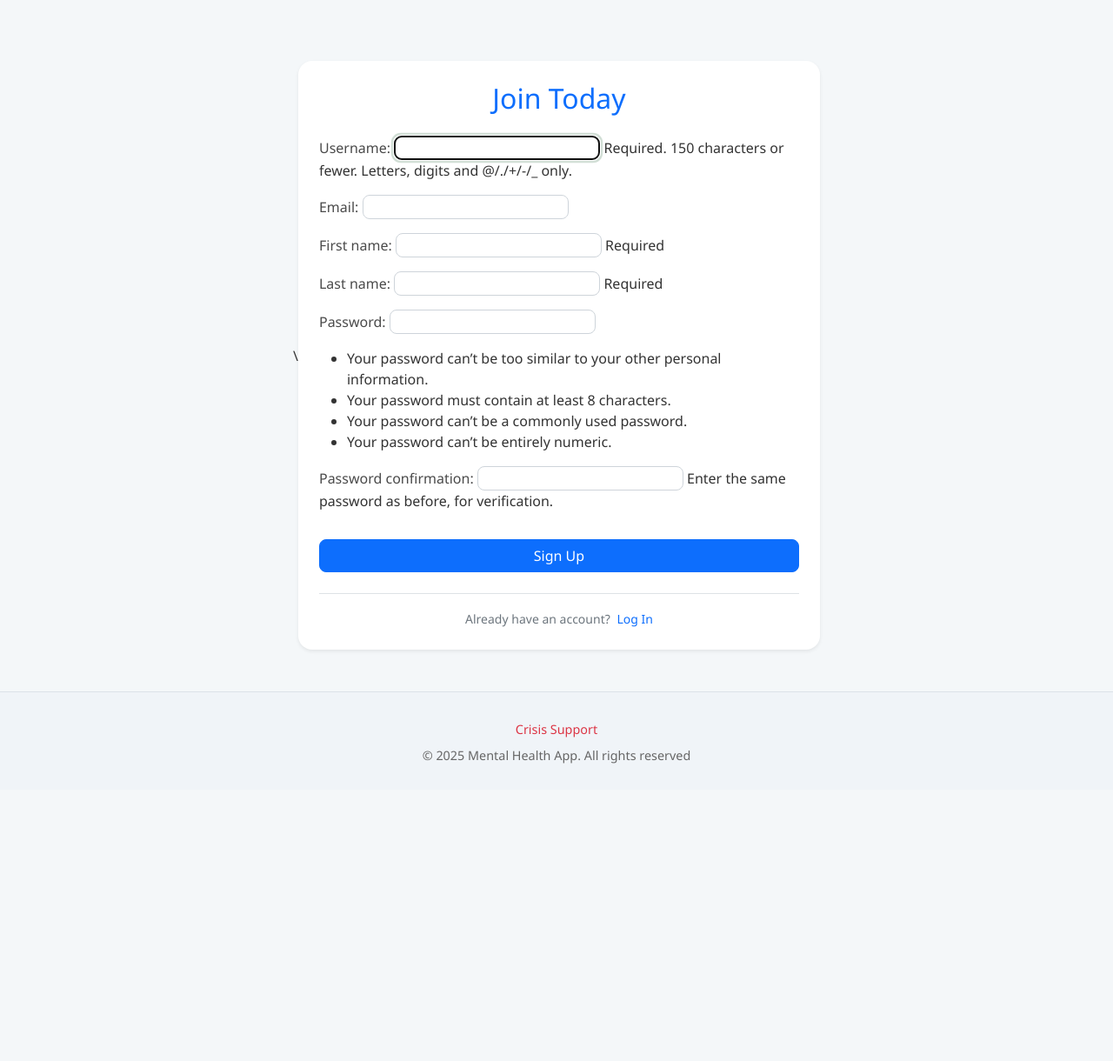
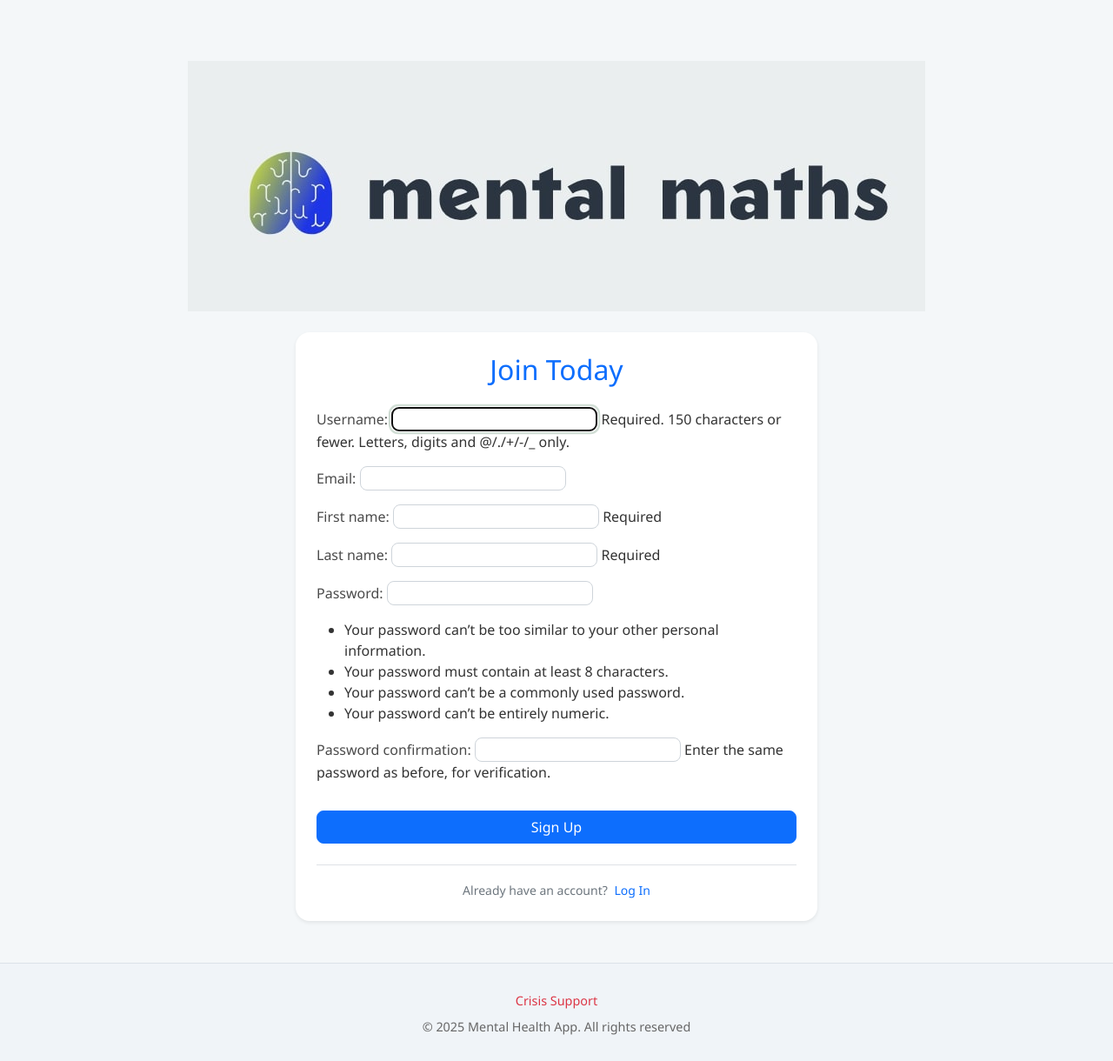
Before and after one commit to DParay03/CSCI380Project, a Django app: page /register/ in a window 1280 px wide. Shown: the whole page at 87% size. Before the commit the page ends 878 px from the top, so only its background shows below. Run offline with Django 5.2, Linux system fonts and the light colour scheme; some libraries are stand-ins or nearby versions.

Commit message:
logo included on login & register pg.

```diff
--- a/users/templates/users/login.html
+++ b/users/templates/users/login.html
@@ -1,6 +1,9 @@
 {% extends "base.html" %}
 {% block content %}
-<div class="container vh-75 d-flex justify-content-center align-items-center">
+<div class="container vh-75 d-flex flex-column justify-content-center align-items-center">
+    <div class="mb-4">
+        <img src="/media/MentalMathsLogo.jpg" alt="Logo">
+    </div>
     <div class="card p-4 shadow-sm w-100" style="max-width: 450px; border-radius: 1rem;">
         <h2 class="text-center mb-4 text-primary">Log In</h2>
         <form method="POST">
--- a/users/templates/users/register.html
+++ b/users/templates/users/register.html
@@ -1,6 +1,9 @@
 {% extends "base.html" %}
 {% block content %}
-<div class="container vh-75 d-flex justify-content-center align-items-center">\
+<div class="container vh-75 d-flex flex-column justify-content-center align-items-center">
+<div class="mb-4">
+        <img src="/media/MentalMathsLogo.jpg" alt="Logo">
+    </div>
     <div class="card p-4 shadow-sm w-100" style="max-width: 600px; border-radius: 1rem;">
         <h2 class="text-center mb-4 text-primary">Join Today</h2>
         <form method="POST">
```
